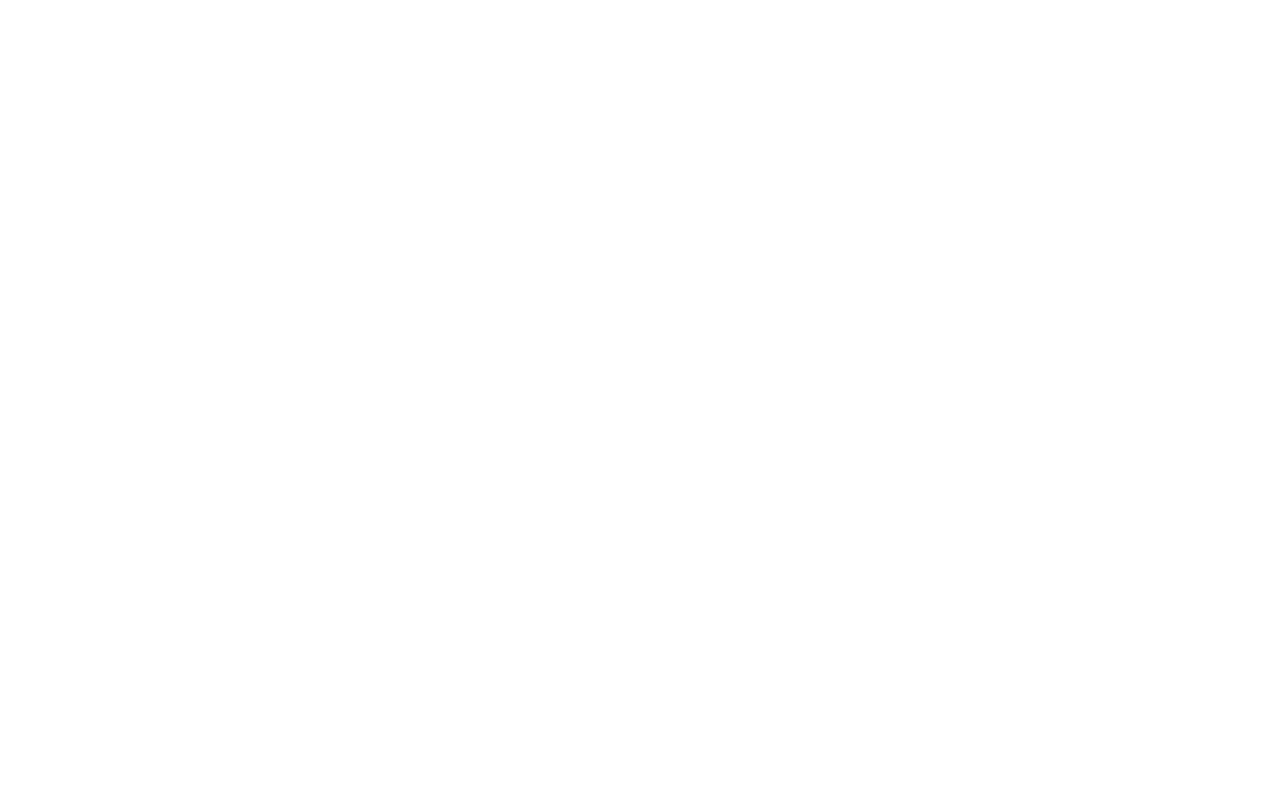
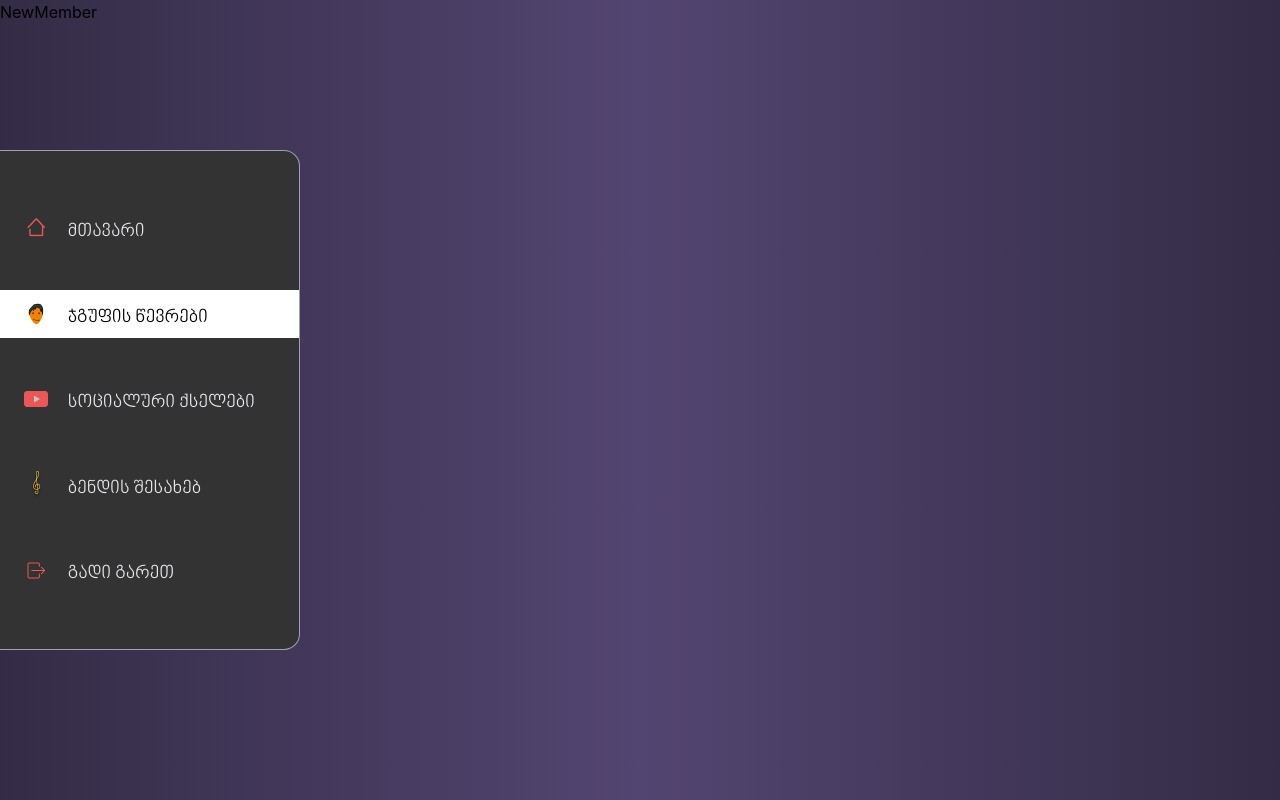
Before and after one commit to ibotchori/folk-soul, a React (Create React App) app: page /members/new in a window 1280 px wide. Before the commit this address had no page. Built offline with nearby package versions, Linux system fonts and the light colour scheme.

Commit message:
chore: add active class on nav buttons on nested routes

```diff
--- a/src/App.tsx
+++ b/src/App.tsx
@@ -19,9 +19,9 @@ function App() {
           <Route path='/login' element={<Login />} />
           <Route path='/dashboard' element={<Dashboard />} />
           <Route path='/members' element={<Members />} />
+          <Route path='/members/new' element={<NewMember />} />
           <Route path='/social-links' element={<SocialLinks />} />
           <Route path='/band-info' element={<BandInfo />} />
-          <Route path='/new-member' element={<NewMember />} />
         </Route>
       </Routes>
     </BrowserRouter>
--- a/src/components/Layout/SideBar/NavButtons/NavButtonList.tsx
+++ b/src/components/Layout/SideBar/NavButtons/NavButtonList.tsx
@@ -12,7 +12,10 @@ const NavItemsList = (props: Props) => {
           <Link
             to={navItem.path}
             className={`flex items-center w-full h-[3rem] pl-6 pt-[0.4rem] hover:bg-white hover:text-black  ${
-              location.pathname === navItem.path ? 'bg-white text-black' : ''
+              location.pathname === navItem.path ||
+              location.pathname === navItem.nestedPath
+                ? 'bg-white text-black'
+                : ''
             }  `}
           >
             <div className='w-11 flex justify-center'>
--- a/src/components/Layout/SideBar/NavButtons/navButtonsData.ts
+++ b/src/components/Layout/SideBar/NavButtons/navButtonsData.ts
@@ -17,6 +17,7 @@ export const navButtonsData = [
     id: 2,
     label: 'ჯგუფის წევრები',
     path: '/members',
+    nestedPath: '/members/new',
     icon: MemberIcon,
   },
   {
--- a/src/pages/Members/Members.tsx
+++ b/src/pages/Members/Members.tsx
@@ -1,9 +1,11 @@
 import React from 'react'
 import MembersList from 'components/Memers/MembersList'
+import { useNavigate } from 'react-router-dom'
 
 type Props = {}
 
 const Members = (props: Props) => {
+  const navigate = useNavigate()
   return (
     <>
       <div className='flex justify-center md:justify-end items-center h-screen md:mr-24 w-full '>
@@ -18,7 +20,10 @@ const Members = (props: Props) => {
           {/* Add new member button */}
           <button>
             {' '}
-            <p className='font-[mtavruli] text-[#3A7DA3] underline tracking-widest font-bold text-lg'>
+            <p
+              onClick={() => navigate('/members/new')}
+              className='font-[mtavruli] text-[#3A7DA3] underline tracking-widest font-bold text-lg'
+            >
               ახალი წევრი გყავს?
             </p>
           </button>
```
